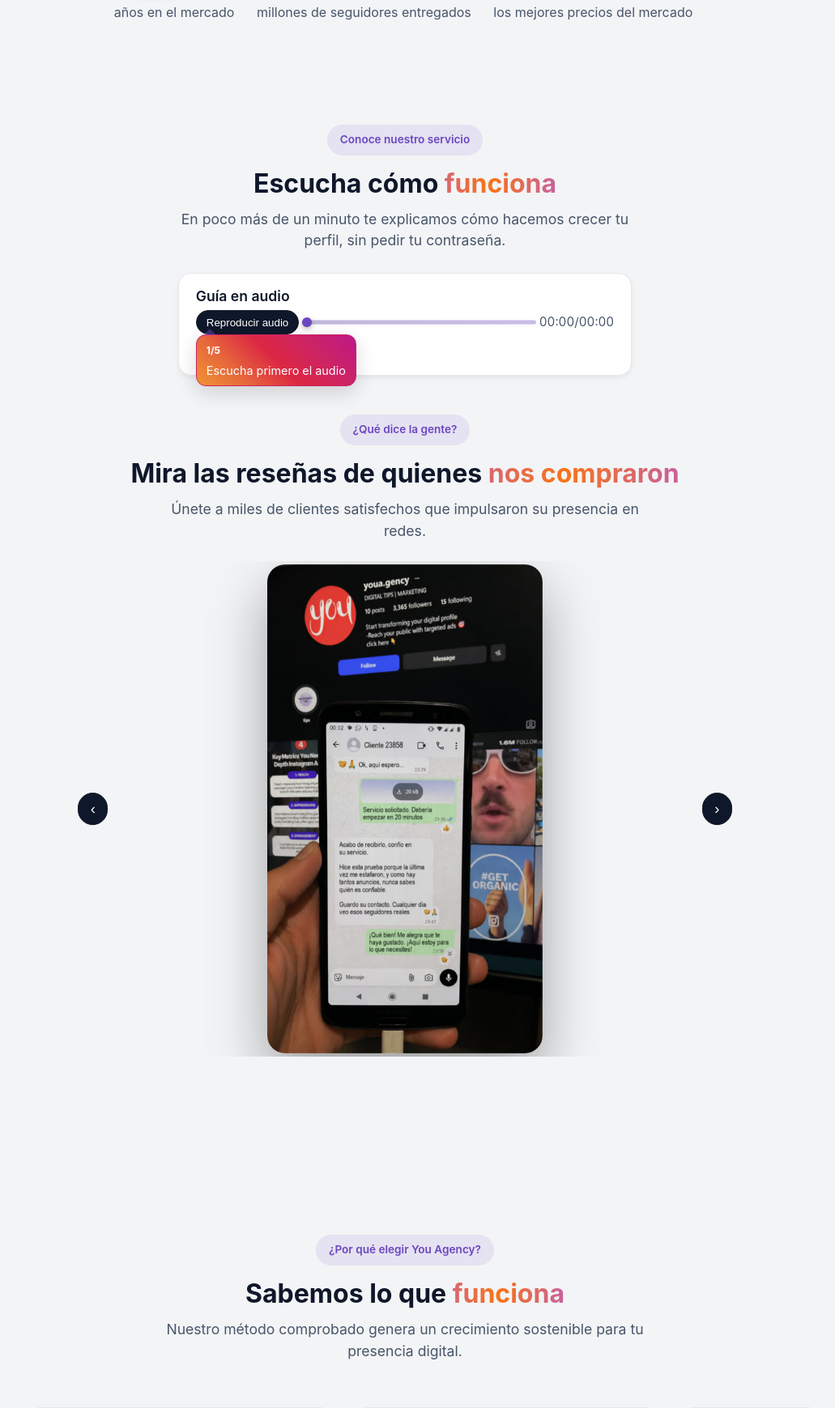
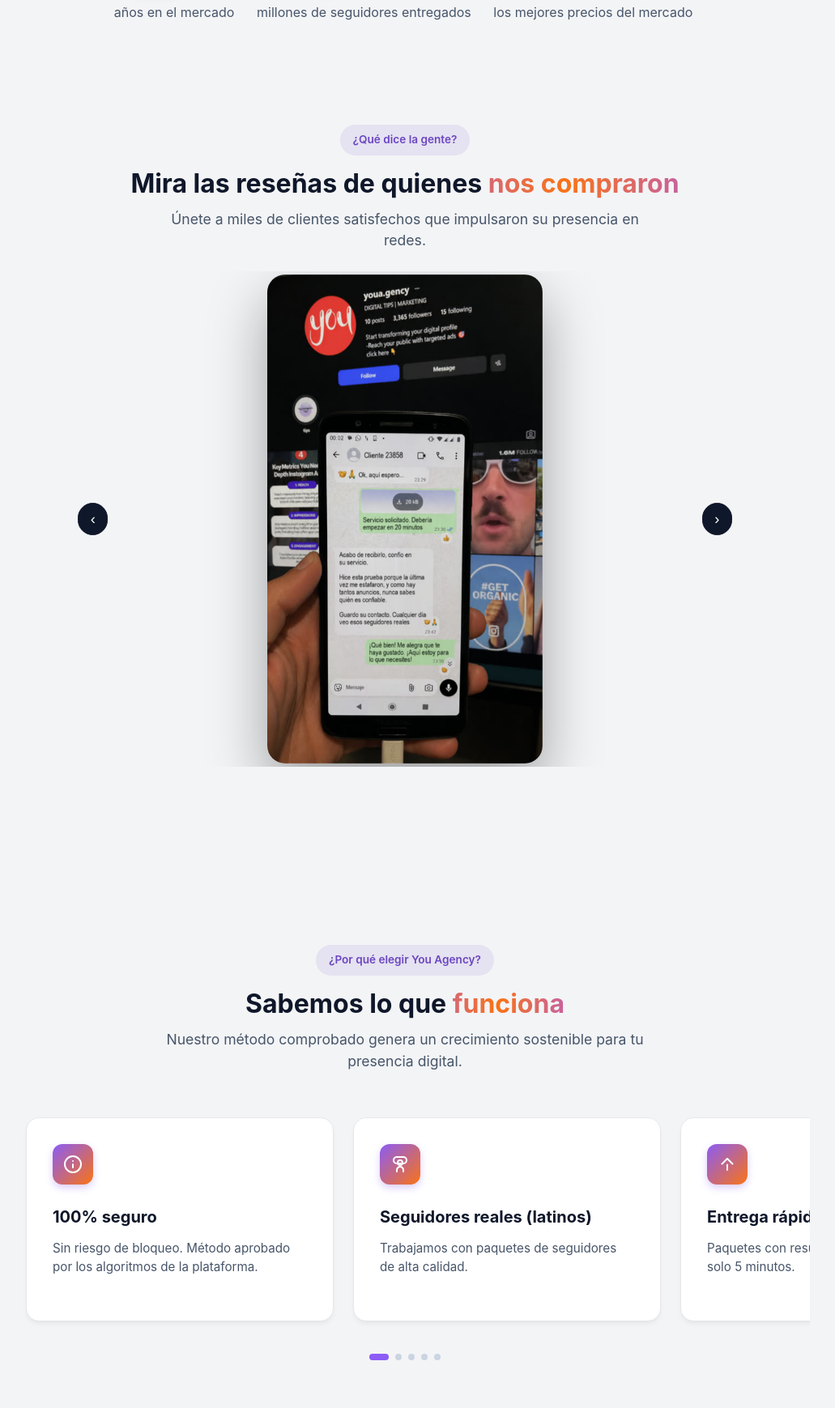
Before and after one commit to arrasopromo/you-agency, a Node project: template views/engajamento.ejs in a window 1280 px wide. Shown: the part 871-2610 px from the top of the page at 81% size, without its empty margins (140-1171 px from the left). Run offline with Node 20 templates, Linux system fonts and the light colour scheme; the template is opened without the code that fills it, so the values that code supplies are empty; some libraries are stand-ins or nearby versions.

Commit message:
Site: tira o audio guia (Escucha como funciona / Guia en audio) da home, do /checkout e do /engajamento-novo
Co-Authored-By: Claude Opus 5.5 <noreply@anthropic.com>

```diff
--- a/views/engajamento.ejs
+++ b/views/engajamento.ejs
@@ -378,35 +378,6 @@
                     <div class="value-prop-metric">$<span class="value-prop-arrow">&darr;</span></div>
                   </div>
                   <div class="value-prop-caption"><span class="caption-desktop">los mejores precios del mercado</span><span class="caption-mobile">mejores<br>precios<br>del mercado</span></div>
-                </div>
-              </div>
-            </div>
-          </div>
-          <%# Guía en audio en español (audio-site-es.mp3, 12/11/2026) %>
-          <div class="audio-titulo" style="text-align:center; margin-top: 1.75rem;">
-            <div class="why-us-pill">Conoce nuestro servicio</div>
-            <h2 class="why-us-title">Escucha cómo <span class="why-us-gradient-text">funciona</span></h2>
-            <p class="why-us-subtitle" style="margin-bottom: 1rem;">En poco más de un minuto te explicamos cómo hacemos crecer tu perfil, sin pedir tu contraseña.</p>
-          </div>
-          <div class="service-card" id="audioCard">
-            <div class="card-content">
-              <h3 class="card-title">Guía en audio</h3>
-              <div class="card-desc">
-                  <div class="audio-player">
-                  <audio id="guideAudio" class="audio-element" preload="none" src="/images/audio-site-es.mp3"></audio>
-                  <div class="audio-controls">
-                    <div id="tutorialAudio" class="tutorial-pop tutorial-pop-input" data-tip-mode="manual" data-tip-top="50" data-tip-left="" data-tip-arrow-left="">
-                      <div class="tutorial-pop-step">1/5</div>
-                      <div class="tutorial-pop-text">Escucha primero el audio</div>
-                    </div>
-                    <button type="button" id="audioPlayBtn" class="audio-speed-btn">Reproducir audio</button>
-                    <input type="range" id="audioProgress" class="audio-progress" min="0" max="100" value="0" />
-                  <span class="audio-time" style="white-space:nowrap;"><span id="audioCurrent">00:00</span>/<span id="audioDuration">00:00</span></span>
-                  </div>
-                  <div class="audio-speed-row">
-                    <button type="button" id="audioSpeed15x" class="audio-speed-btn">1.5x</button>
-                    <button type="button" id="audioSpeed2x" class="audio-speed-btn">2x</button>
-                  </div>
                 </div>
               </div>
             </div>
```
Also changed, not shown: views/checkout.ejs (+0 -24 lines), views/engajamento-novo.ejs (+0 -24 lines).
